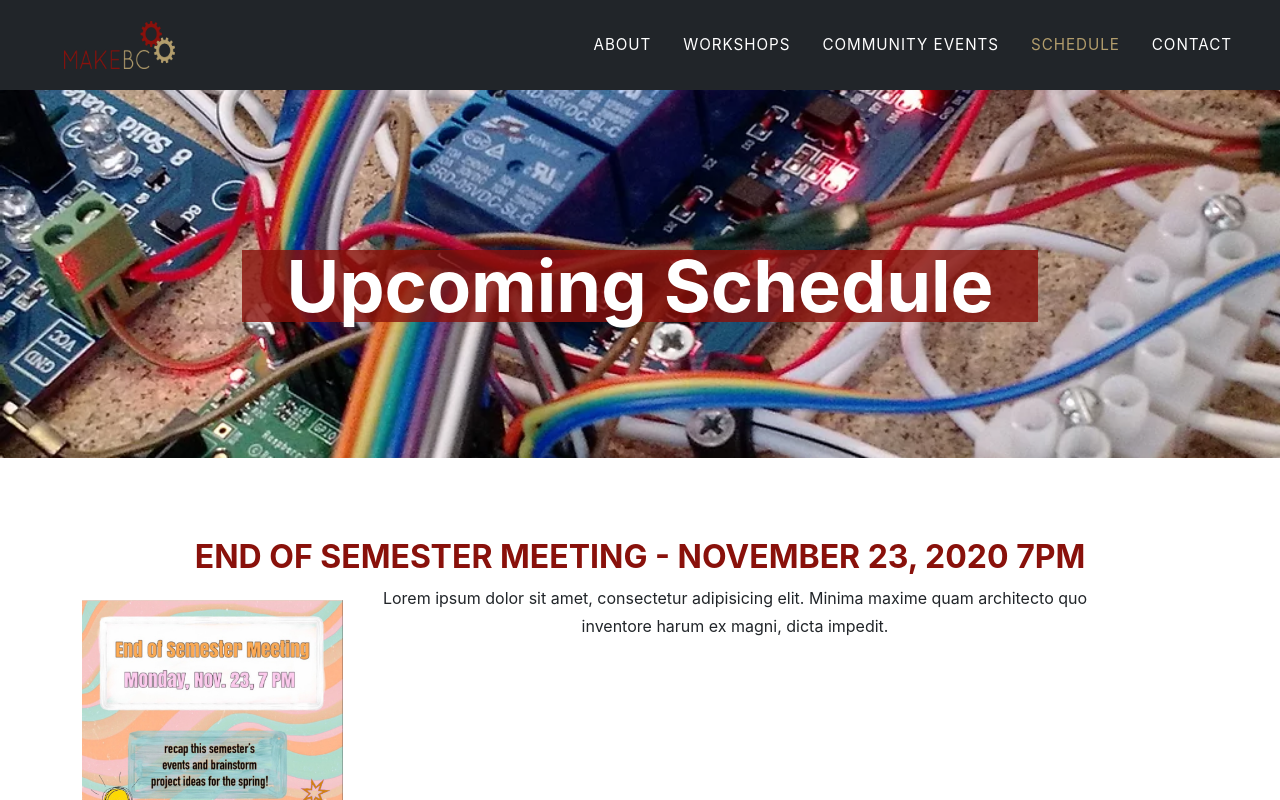
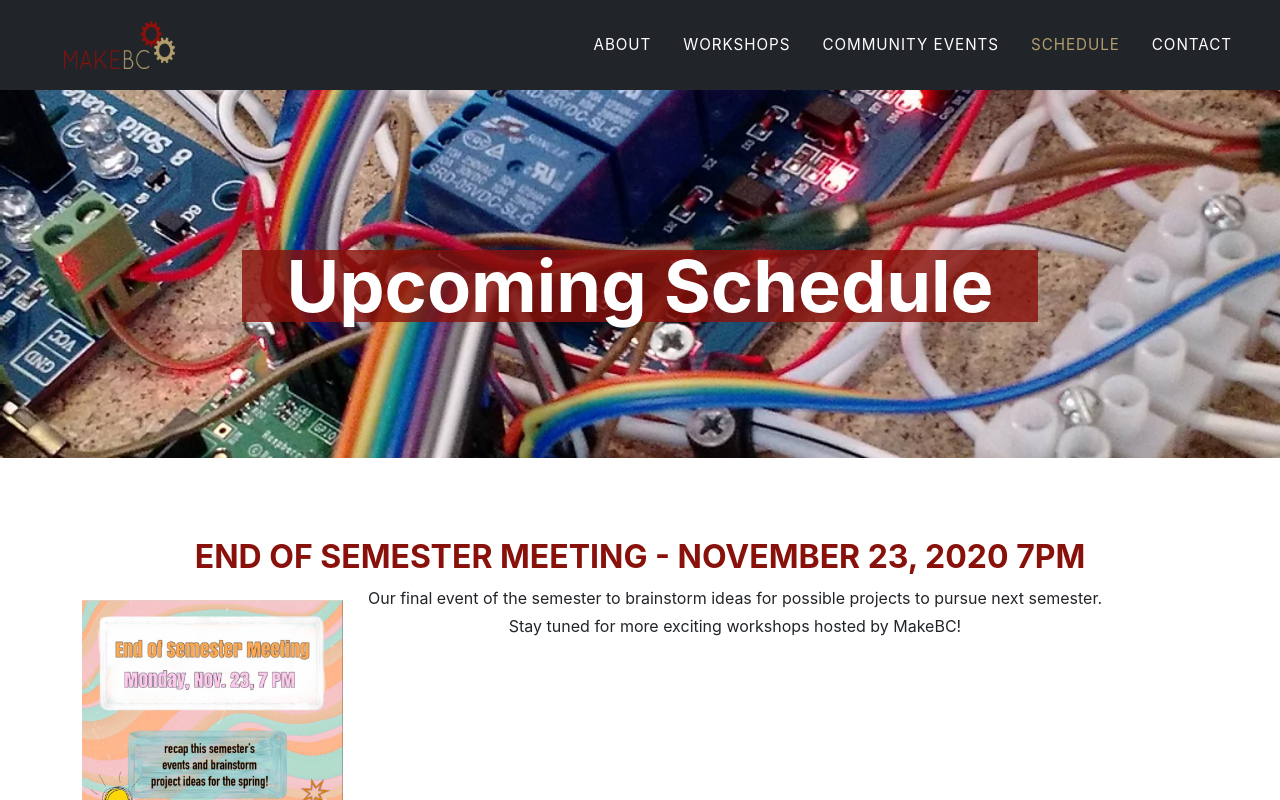
Before and after one commit to junhyungso/MakeBC-Website, a React (Create React App) app: page /schedule in a window 1280 px wide. Shown: the top 800 px of the page. Built offline with nearby package versions, Linux system fonts and the light colour scheme.

Commit message:
schedule update 0

```diff
--- a/src/components/schedule/schedule.js
+++ b/src/components/schedule/schedule.js
@@ -29,7 +29,7 @@ const Schedule = () => {
                             <img className="img-fluid d-block mx-auto" src={EndOfSem} alt="" />
                         </div>
                         <div className="col-8">
-                            <p>Lorem ipsum dolor sit amet, consectetur adipisicing elit. Minima maxime quam architecto quo inventore harum ex magni, dicta impedit.</p>
+                            <p>Our final event of the semester to brainstorm ideas for possible projects to pursue next semester. Stay tuned for more exciting workshops hosted by MakeBC!</p>
                         </div>
                     </div>
                 </div>
```
